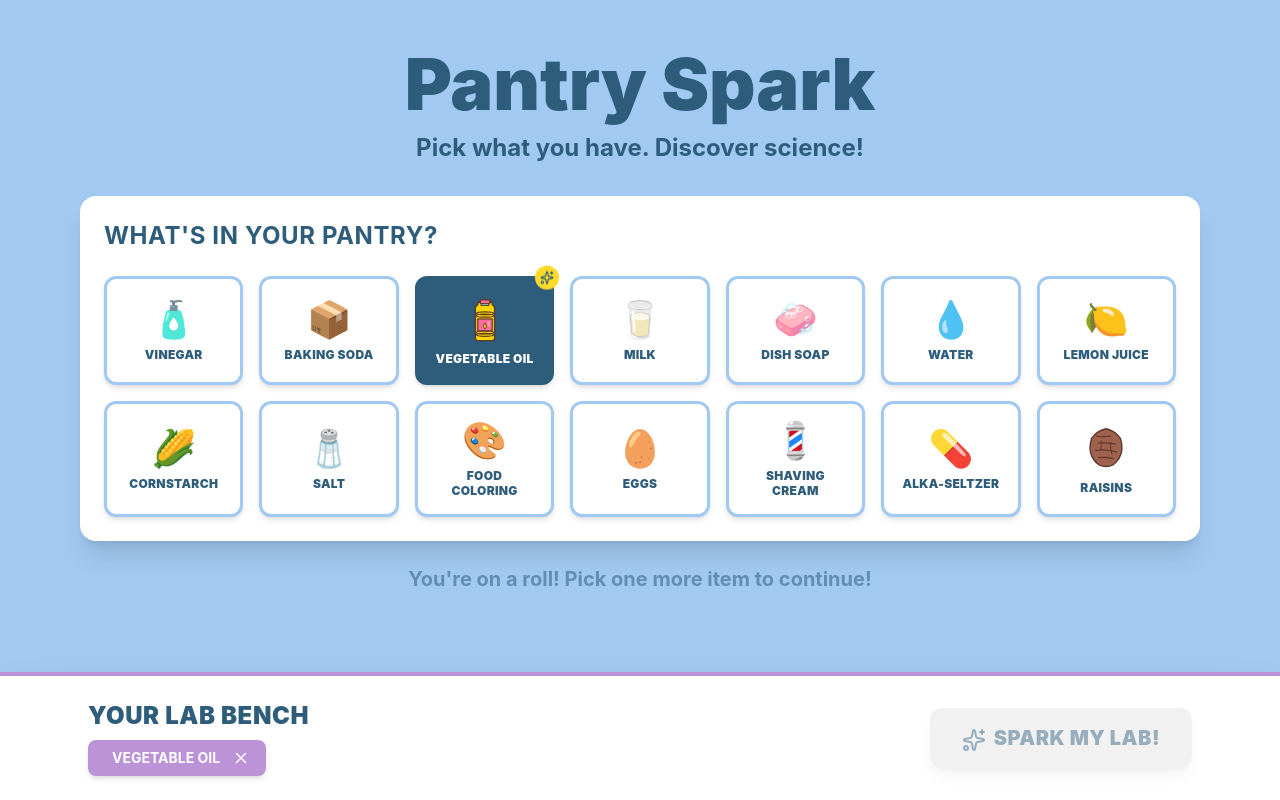
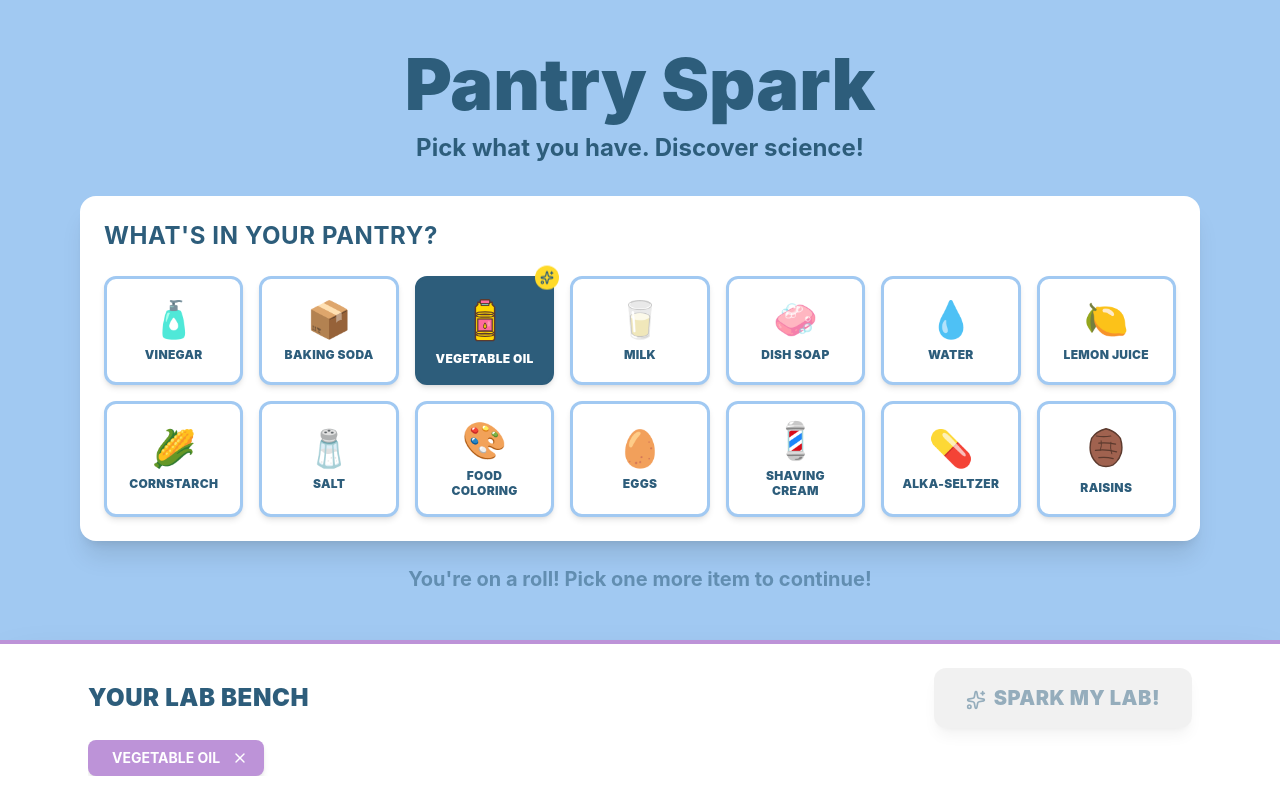
Before and after one commit to jojira/pantry-spark, a React (Vite) app: page / in a window 1280 px wide. Both pictures are taken after a click on the button "VEGETABLE OIL". Built offline with nearby package versions, Linux system fonts and the light colour scheme.

Commit message:
Updated experiments and fixed branding

```diff
--- a/src/App.tsx
+++ b/src/App.tsx
@@ -1,16 +1,7 @@
-import React, { useState, useEffect } from 'react';
+import React, { useState } from 'react';
 import { X, Sparkles } from 'lucide-react';
 
-// --- Interfaces ---
-interface Experiment {
-  name: string;
-  required: string[];
-  optional: string[];
-  youtubeSearch: string;
-  steps: string[];
-}
-
-// --- Icons ---
+// Raisin SVG component
 const RaisinIcon = () => (
   <svg viewBox="0 0 100 100" className="w-12 h-12 mx-auto">
     <path d="M 50 10 Q 70 15 80 30 Q 85 45 82 60 Q 78 75 65 85 Q 50 92 35 85 Q 22 75 18 60 Q 15 45 20 30 Q 30 15 50 10 Z"
@@ -24,25 +15,37 @@ const RaisinIcon = () => (
   </svg>
 );
 
+// Vegetable Oil SVG component
 const VegetableOilIcon = () => (
   <svg viewBox="0 0 100 100" className="w-12 h-12 mx-auto">
+    {/* Bottle outline */}
     <path d="M 35 15 L 35 20 L 30 25 L 30 90 Q 30 95 35 95 L 65 95 Q 70 95 70 90 L 70 25 L 65 20 L 65 15 Z"
           fill="#FFD700" stroke="#5C3A2E" strokeWidth="3" strokeLinejoin="round"/>
+
+    {/* Cap */}
     <rect x="40" y="10" width="20" height="8" rx="2" fill="#FF6B9D" stroke="#5C3A2E" strokeWidth="3"/>
     <rect x="42" y="18" width="16" height="4" fill="#7DD3C0" stroke="#5C3A2E" strokeWidth="2"/>
+
+    {/* Label area */}
     <rect x="35" y="50" width="30" height="25" fill="#FF6B9D" stroke="#5C3A2E" strokeWidth="2.5"/>
+
+    {/* Oil drop icon */}
     <path d="M 50 58 Q 47 62 47 66 Q 47 70 50 70 Q 53 70 53 66 Q 53 62 50 58 Z"
           fill="#FFD700" stroke="#5C3A2E" strokeWidth="2"/>
+
+    {/* Ridges */}
     <ellipse cx="50" cy="38" rx="18" ry="3" fill="none" stroke="#5C3A2E" strokeWidth="2.5"/>
     <ellipse cx="50" cy="43" rx="18" ry="3" fill="none" stroke="#5C3A2E" strokeWidth="2.5"/>
     <ellipse cx="50" cy="78" rx="18" ry="3" fill="none" stroke="#5C3A2E" strokeWidth="2.5"/>
     <ellipse cx="50" cy="83" rx="18" ry="3" fill="none" stroke="#5C3A2E" strokeWidth="2.5"/>
+
+    {/* Shine effect */}
     <ellipse cx="58" cy="60" rx="3" ry="6" fill="#FFB6C1" opacity="0.6"/>
   </svg>
 );
 
-// --- Data ---
-const EXPERIMENTS: Experiment[] = [
+// Experiment Database
+const EXPERIMENTS = [
   {
     name: "Erupting Volcano",
     required: ["Vinegar", "Baking Soda"],
@@ -165,6 +168,7 @@ const EXPERIMENTS: Experiment[] = [
   }
 ];
 
+// Available items with icons
 const ITEMS = [
   { name: "Vinegar", icon: "🧴" },
   { name: "Baking Soda", icon: "📦" },
@@ -182,22 +186,21 @@ const ITEMS = [
   { name: "Raisins", icon: "", useCustomIcon: "raisins" }
 ];
 
-// --- Main Component ---
 function App() {
-  const [selectedItems, setSelectedItems] = useState<string[]>([]);
+  const [selectedItems, setSelectedItems] = useState([]);
   const [showResults, setShowResults] = useState(false);
-  const [matches, setMatches] = useState<Experiment[]>([]);
-  const [currentMatches, setCurrentMatches] = useState<Experiment[]>([]);
+  const [matches, setMatches] = useState([]);
+  const [currentMatches, setCurrentMatches] = useState([]);
 
   // Calculate matches in real-time
-  useEffect(() => {
+  React.useEffect(() => {
     const matched = EXPERIMENTS.filter(exp => {
       return exp.required.every(req => selectedItems.includes(req));
     });
     setCurrentMatches(matched);
   }, [selectedItems]);
 
-  const toggleItem = (itemName: string) => {
+  const toggleItem = (itemName) => {
     if (selectedItems.includes(itemName)) {
       setSelectedItems(selectedItems.filter(i => i !== itemName));
     } else {
@@ -205,7 +208,7 @@ function App() {
     }
   };
 
-  const removeItem = (itemName: string) => {
+  const removeItem = (itemName) => {
     setSelectedItems(selectedItems.filter(i => i !== itemName));
   };
 
@@ -219,7 +222,7 @@ function App() {
     setMatches([]);
   };
 
-  const getYouTubeSearchLink = (searchQuery: string) => {
+  const getYouTubeSearchLink = (searchQuery) => {
     const encoded = encodeURIComponent(searchQuery);
     return `https://www.youtube.com/results?search_query=${encoded}`;
   };
@@ -425,42 +428,18 @@ function App() {
       </div>
 
       {/* Fixed Lab Bench */}
-      <div className="fixed bottom-0 left-0 right-0 z-10 shadow-2xl" style={{ backgroundColor: 'white', borderTop: '4px solid #BD93D8' }}>
-        <div className="max-w-6xl mx-auto p-6">
-          <div className="flex items-center justify-between gap-4 flex-wrap">
-            <div className="flex-1 min-w-0">
-              <h2 className="text-xl md:text-2xl font-black uppercase tracking-wide mb-2" style={{ color: '#2D5D7B' }}>
+      <div className="fixed bottom-0 left-0 right-0 z-10 shadow-2xl" style={{ backgroundColor: 'white', borderTop: '4px solid #BD93D8', maxHeight: '35vh' }}>
+        <div className="max-w-6xl mx-auto p-4 md:p-6 flex flex-col" style={{ maxHeight: '35vh' }}>
+          <div className="flex items-start md:items-center justify-between gap-4 mb-3">
+            <div className="flex-shrink-0">
+              <h2 className="text-lg md:text-2xl font-black uppercase tracking-wide whitespace-nowrap" style={{ color: '#2D5D7B' }}>
                 Your Lab Bench
               </h2>
-              {selectedItems.length === 0 ? (
-                <p className="text-lg" style={{ color: '#BD93D8' }}>
-                  Select 2-6 items to get started
-                </p>
-              ) : (
-                <div className="flex flex-wrap gap-2">
-                  {selectedItems.map(item => (
-                    <div
-                      key={item}
-                      className="flex items-center gap-2 px-4 py-2 rounded-lg font-bold shadow-md animate-[slideIn_0.3s_ease-out]"
-                      style={{ backgroundColor: '#BD93D8', color: 'white' }}
-                    >
-                      <span>{ITEMS.find(i => i.name === item)?.icon}</span>
-                      <span className="text-sm uppercase">{item}</span>
-                      <button
-                        onClick={() => removeItem(item)}
-                        className="ml-1 hover:scale-110 transition"
-                      >
-                        <X size={18} />
-                      </button>
-                    </div>
-                  ))}
-                </div>
-              )}
             </div>
             <button
               onClick={sparkMyLab}
               disabled={selectedItems.length < 2 || currentMatches.length === 0}
-              className={`px-8 py-4 rounded-xl font-black text-xl shadow-lg transition uppercase tracking-wide ${
+              className={`flex-shrink-0 px-4 md:px-8 py-3 md:py-4 rounded-xl font-black text-base md:text-xl shadow-lg transition uppercase tracking-wide ${
                 selectedItems.length >= 2 && currentMatches.length > 0
                   ? 'hover:shadow-xl hover:scale-105'
                   : 'opacity-50 cursor-not-allowed'
@@ -470,10 +449,37 @@ function App() {
                 color: '#2D5D7B'
               }}
             >
-              <Sparkles className="inline mr-2" size={24} />
+              <Sparkles className="inline mr-2" size={20} />
               Spark My Lab!
             </button>
           </div>
+
+          {selectedItems.length === 0 ? (
+            <p className="text-sm md:text-lg" style={{ color: '#BD93D8' }}>
+              Select 2-6 items to get started
+            </p>
+          ) : (
+            <div className="flex-1 overflow-y-auto pr-2" style={{ maxHeight: 'calc(35vh - 80px)' }}>
+              <div className="flex flex-wrap gap-2">
+                {selectedItems.map(item => (
+                  <div
+                    key={item}
+                    className="flex items-center gap-2 px-3 md:px-4 py-2 rounded-lg font-bold shadow-md animate-[slideIn_0.3s_ease-out]"
+                    style={{ backgroundColor: '#BD93D8', color: 'white' }}
+                  >
+                    <span className="text-sm md:text-base">{ITEMS.find(i => i.name === item)?.icon}</span>
+                    <span className="text-xs md:text-sm uppercase whitespace-nowrap">{item}</span>
+                    <button
+                      onClick={() => removeItem(item)}
+                      className="ml-1 hover:scale-110 transition"
+                    >
+                      <X size={16} />
+                    </button>
+                  </div>
+                ))}
+              </div>
+            </div>
+          )}
         </div>
       </div>
 
```
